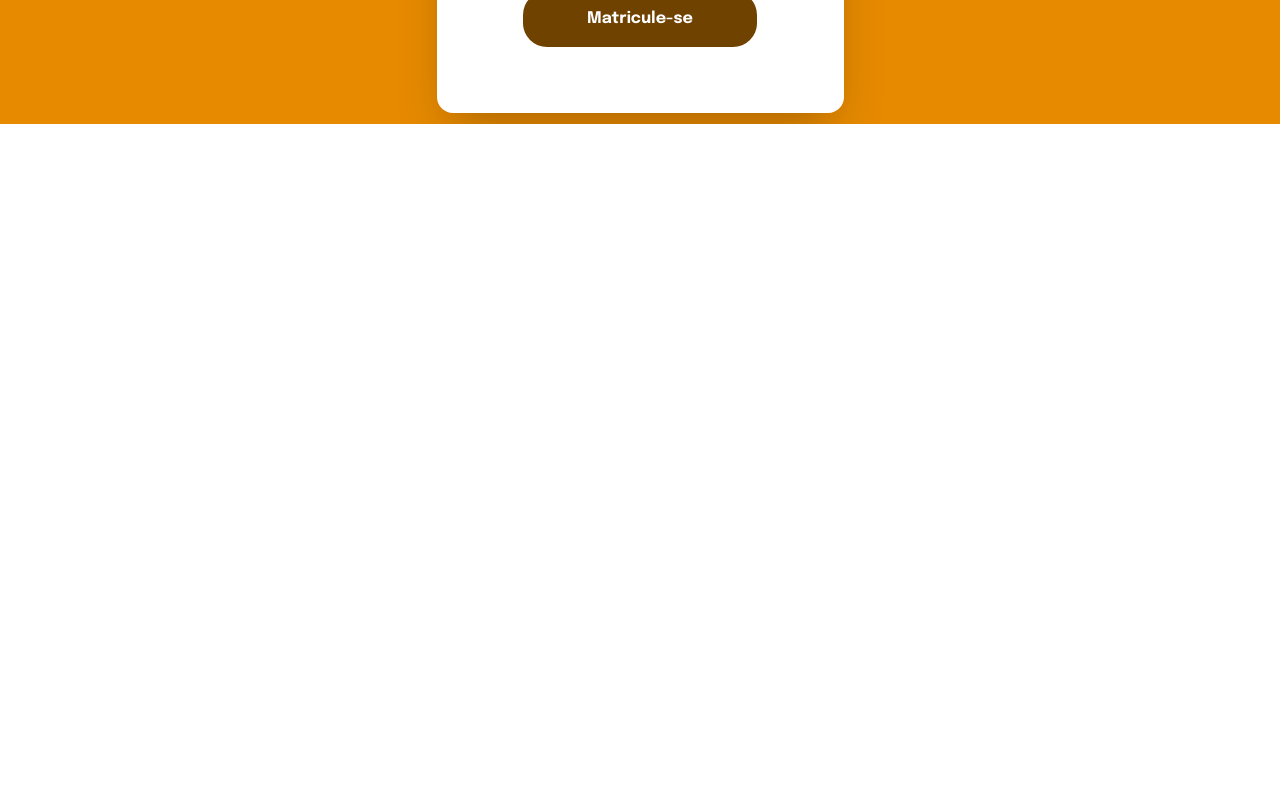
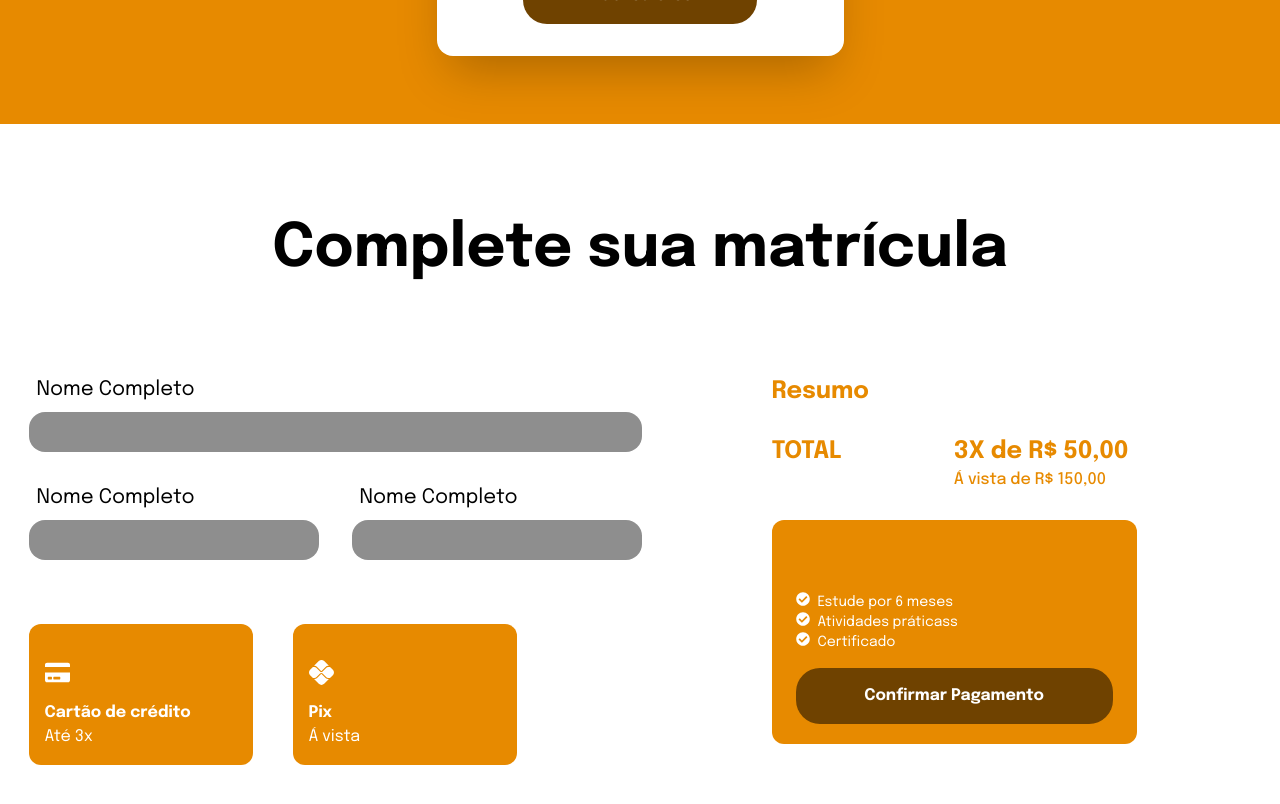
Before and after one commit to mtheuz/masterchef-amador, a Next.js app: page / in a window 1280 px wide. Shown: the part 2260-3064 px from the top of the page. Before the commit the page ends 2384 px from the top, so only its background shows below. Built offline with nearby package versions, Linux system fonts and the light colour scheme.

Commit message:
feat: section payment

```diff
--- /dev/null
+++ b/src/app/component/Label.tsx
@@ -0,0 +1,20 @@
+import React from "react";
+import { twMerge } from "tailwind-merge";
+interface LabelProps {
+  nome: string;
+  className?: string;
+}
+
+function Label({ nome, className }: LabelProps) {
+    const defaultClass = " bg-gray-label h-10 py-2 px-4 rounded-2xl text-white "
+    const classNameFinal = twMerge(defaultClass,className)
+  return (
+
+      <div className="flex flex-col">
+          <h2 className="text-black text-xl mb-2 ml-2 ">{nome}</h2>
+          <input className={classNameFinal} type="text" name="nome" />
+      </div>
+  );
+}
+
+export default Label;
--- /dev/null
+++ b/src/app/component/SectionPayament.tsx
@@ -0,0 +1,82 @@
+import React from "react";
+import Container from "./Container";
+import Label from "./Label";
+import { FaCreditCard } from "react-icons/fa";
+import { FaPix } from "react-icons/fa6";
+import { FaCheckCircle } from "react-icons/fa";
+import Button from "./Button";
+import logo from "/public/logo.png";
+
+function SectionPayament() {
+  return (
+    <section className="h-sectionHome-height">
+      <Container className="flex flex-col">
+        <h1 className="m-24 text-6xl font-bold text-center">
+          Complete sua matrícula
+        </h1>
+        <div className="flex flex-row justify-between">
+          <div>
+            <form className="w-[613px] space-y-8">
+              <Label className="w-full" nome="Nome Completo" />
+              <div className="flex flex-row justify-between">
+                <Label
+                  className="w-[290px]  focus:border-white"
+                  nome="Nome Completo"
+                />
+                <Label className="w-[290px]" nome="Nome Completo" />
+              </div>
+            </form>
+            <div className="flex space-x-10 mt-16">
+              <a className="flex flex-col p-4  h-34 w-56 bg-yellow-primary rounded-xl space-y-4 cursor-pointer">
+                <FaCreditCard className="mt-5" size={25} color="white" />
+                <div>
+                  <h1 className="text-white font-bold text-base">
+                    Cartão de crédito
+                  </h1>
+                  <p className="text-white  text-base">Até 3x</p>
+                </div>
+              </a>
+              <a className="flex flex-col p-4  h-34 w-56 bg-yellow-primary rounded-xl space-y-4 cursor-pointer">
+                <FaPix className="mt-5" size={25} color="white" />
+                <div>
+                  <h1 className="text-white font-bold text-base">Pix</h1>
+                  <p className="text-white  text-base">Á vista</p>
+                </div>
+              </a>
+            </div>
+          </div>
+          <div className="flex flex-col max-w-widhtPayment w-full space-y-7">
+            <h1 className="font-bold text-yellow-primary text-2xl">Resumo</h1>
+            <div className="flex gap-28">
+              <h2 className="font-bold text-yellow-primary text-2xl">TOTAL</h2>
+              <div className=" text-yellow-primary ">
+                <p className="font-bold text-2xl">3X de R$ 50,00</p>
+                <p className="text-base font-medium">Á vista de R$ 150,00</p>
+              </div>
+            </div>
+            <div className="flex flex-col p-6  h-34 w-[365px] h-56 bg-yellow-primary rounded-xl space-y-4 cursor-pointer ">
+
+              <ul className="text-sm mt-12 text-white">
+                <li className="flex space-x-2">
+                  <FaCheckCircle />
+                  <h3>Estude por 6 meses</h3>
+                </li>
+                <li className="flex space-x-2">
+                  <FaCheckCircle />
+                  <h3>Atividades práticass</h3>
+                </li>
+                <li className="flex space-x-2">
+                  <FaCheckCircle />
+                  <h3>Certificado</h3>
+                </li>
+              </ul>
+              <Button className="text-white bg-brown-button" nome="Confirmar Pagamento"/>
+            </div>
+          </div>
+        </div>
+      </Container>
+    </section>
+  );
+}
+
+export default SectionPayament;
--- a/src/app/component/SectionPromotion.tsx
+++ b/src/app/component/SectionPromotion.tsx
@@ -7,7 +7,7 @@ import { FaCheckCircle } from "react-icons/fa";
 
 function SectionPromotion() {
   return (
-    <section className="h-sectionHome-height w-full bg-yellow-primary " id="sectionPromotional">
+    <section className="h-sectionHome-height pb-20 w-full bg-yellow-primary " id="sectionPromotional">
       <Container className="flex flex-col h-full justify-center items-center">
         <h1 className="font-bold text-6xl mt-20 mb-10 text-white">
           Venha embarcar nessa <span className="text-black">experiência</span>!
--- a/src/app/page.tsx
+++ b/src/app/page.tsx
@@ -3,6 +3,7 @@ import Header from './component/Header'
 import SectionHome from './component/SectionHome'
 import SectionSecond from './component/SectionSecond'
 import SectionPromotion from './component/SectionPromotion'
+import SectionPayament from './component/SectionPayament'
 
 export default function Home() {
   return (
@@ -11,6 +12,7 @@ export default function Home() {
       <SectionHome/>
       <SectionSecond/>
       <SectionPromotion/>
+      <SectionPayament/>
     </main>
   )
 }
--- a/tailwind.config.ts
+++ b/tailwind.config.ts
@@ -10,11 +10,13 @@ const config: Config = {
     extend: {
       colors:{
         'yellow-primary' : '#E78A00',
-        'brown-button' : '#6F4200'
+        'brown-button' : '#6F4200',
+        'gray-label' : '#8E8E8E'
       },
       maxWidth:{
         'grid' : '77.9375rem',
-        'widhtText': '38.5625rem'
+        'widhtText': '38.5625rem',
+        'widhtPayment' : '30rem'
       },
       height:{
         'sectionHome-height' : '48rem',
```
